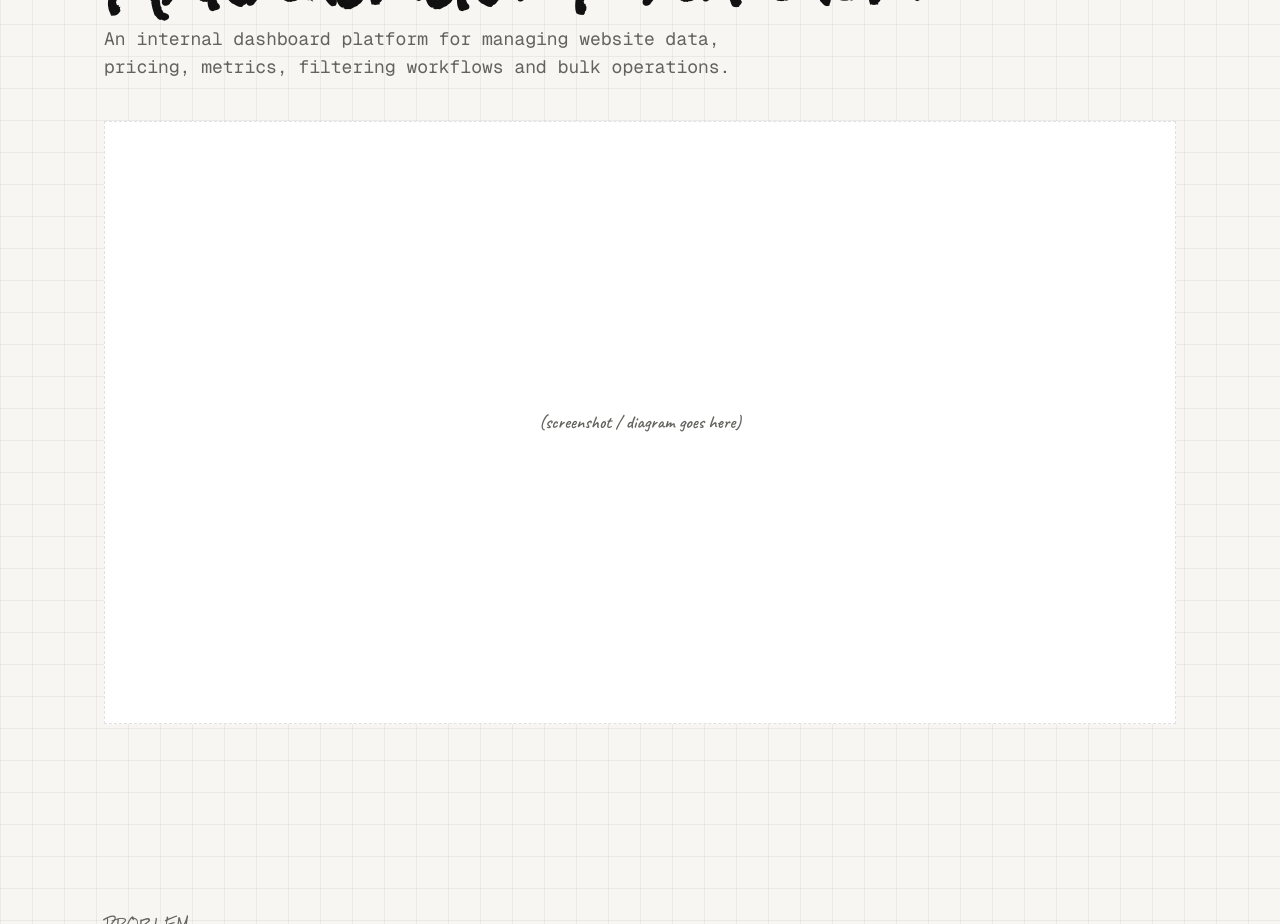
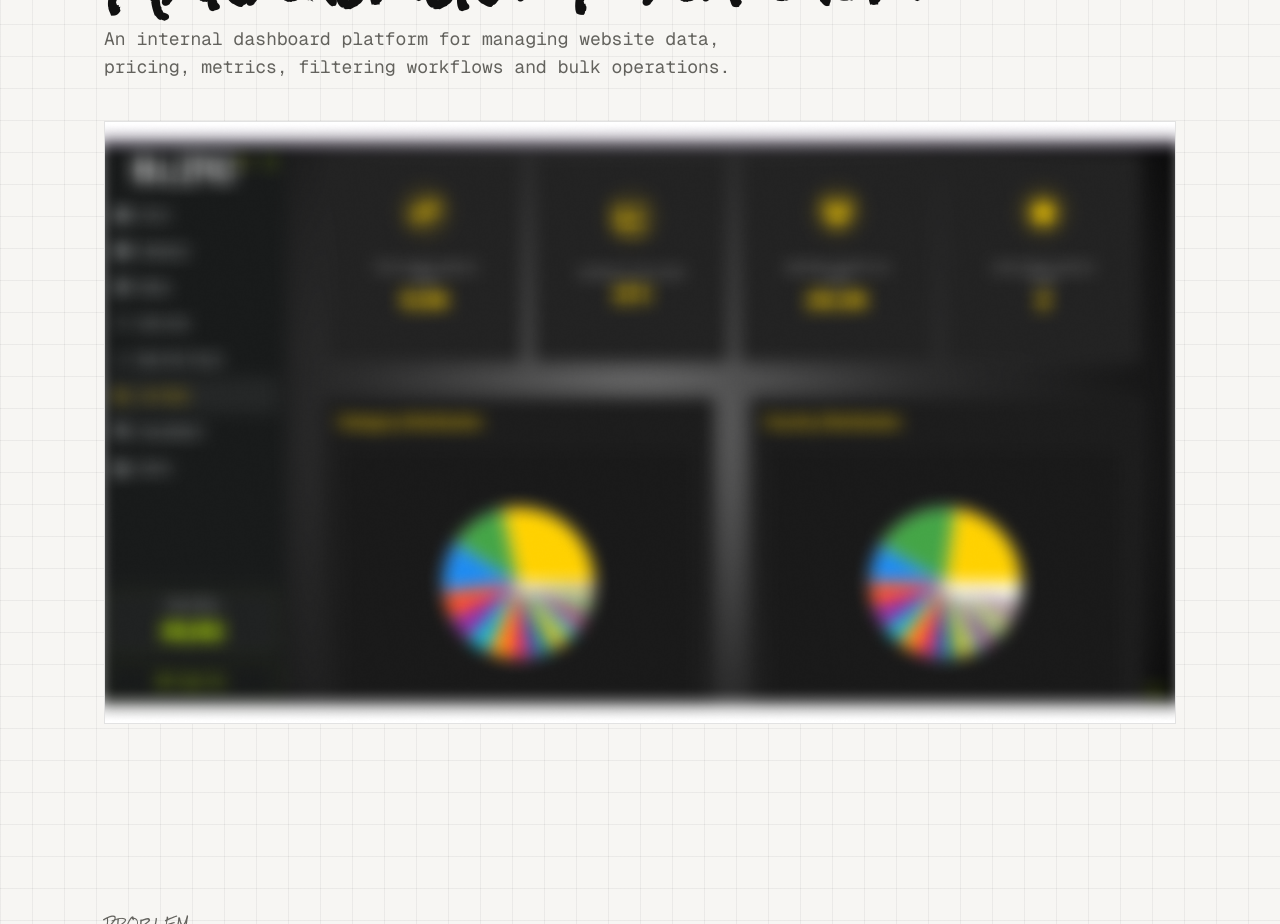
Before and after one commit to GuitarOak/MyPortfolio2026, a Next.js app: page /work/internal-metrics-platform in a window 1280 px wide. Shown: the part 360-1284 px from the top of the page. Built offline with nearby package versions, Linux system fonts and the light colour scheme.

Commit message:
Added other case

```diff
--- a/src/app/work/[slug]/page.tsx
+++ b/src/app/work/[slug]/page.tsx
@@ -1,3 +1,4 @@
+import Image from "next/image";
 import Link from "next/link";
 import { notFound } from "next/navigation";
 import type { Metadata } from "next";
@@ -11,7 +12,7 @@ import { site } from "@/content/site";
 // Only projects with real, confirmed content get a case-study page. Adding a
 // slug here without real content would violate project.md's "never invent"
 // constraint, so this stays a deliberate allowlist rather than "all projects".
-const CASE_STUDY_SLUGS = ["internal-metrics-platform"];
+const CASE_STUDY_SLUGS = ["internal-metrics-platform", "link-proposal-workflow-system"];
 
 // Architecture diagram + reflection, taken directly from project.md's
 // Architecture Case Study example. Specific to the Internal Metrics Platform,
@@ -77,14 +78,16 @@ export default async function ProjectCaseStudyPage({
             </h1>
             <p className="mt-4 max-w-2xl text-lg text-muted">{project.summary}</p>
 
-            <div
-              className="mt-10 flex aspect-video items-center justify-center border border-dashed border-border bg-surface font-pencil text-lg text-muted"
-              aria-hidden
-            >
-              {project.screenshots && project.screenshots.length > 0
-                ? "Screenshot"
-                : "(screenshot / diagram goes here)"}
-            </div>
+            {project.screenshots && project.screenshots.length > 0 && (
+              <div className="relative mt-10 aspect-video overflow-hidden border border-border bg-surface">
+                <Image
+                  src={project.screenshots[0]}
+                  alt={`Screenshot of ${project.title}`}
+                  fill
+                  className="object-cover"
+                />
+              </div>
+            )}
           </Container>
         </section>
 
--- a/src/components/ProjectCard.tsx
+++ b/src/components/ProjectCard.tsx
@@ -1,10 +1,10 @@
+import Image from "next/image";
 import Link from "next/link";
 import type { Project } from "@/content/types";
 import { StatusLabel } from "./StatusLabel";
 
 // A project only gets a dedicated case-study page once it has real content.
-// Right now that's just the Internal Metrics Platform.
-const CASE_STUDY_SLUGS = new Set(["internal-metrics-platform"]);
+const CASE_STUDY_SLUGS = new Set(["internal-metrics-platform", "link-proposal-workflow-system"]);
 
 export function ProjectCard({ project }: { project: Project }) {
   const hasCaseStudy = CASE_STUDY_SLUGS.has(project.slug);
@@ -22,13 +22,16 @@ export function ProjectCard({ project }: { project: Project }) {
       </h3>
       <p className="mt-3 text-base text-muted">{project.summary}</p>
 
-      {/* Placeholder image slot: no real screenshots supplied yet. */}
-      <div
-        className="mt-6 flex aspect-video items-center justify-center border border-dashed border-border bg-background font-pencil text-base text-muted"
-        aria-hidden
-      >
-        {project.screenshots && project.screenshots.length > 0 ? "Screenshot" : "(screenshot / diagram goes here)"}
-      </div>
+      {project.screenshots && project.screenshots.length > 0 && (
+        <div className="relative mt-6 aspect-video overflow-hidden border border-border bg-background">
+          <Image
+            src={project.screenshots[0]}
+            alt={`Screenshot of ${project.title}`}
+            fill
+            className="object-cover"
+          />
+        </div>
+      )}
 
       <div className="mt-8">
         <h4 className="font-mono text-xs uppercase tracking-wide text-muted">Problem</h4>
--- a/src/content/projects.ts
+++ b/src/content/projects.ts
@@ -42,6 +42,70 @@ export const projects: Project[] = [
       "Saves time for everyone who previously relied on the manual spreadsheet",
       "Makes website and pricing management significantly more scalable",
     ],
+    screenshots: ["/metricssystem.png"],
+  },
+  {
+    slug: "link-proposal-workflow-system",
+    title: "Link Proposal Workflow System",
+    summary:
+      "An internal workflow system for managing link-building proposal requests, from automated draft generation through review, revision and final sales approval.",
+    statuses: ["Internal tool", "Paused"],
+    problem:
+      "Sales needed a reliable way to request client link proposals and have them produced, reviewed and approved, without relying on spreadsheets or informal handoffs between sales, team leads and back office. Proposals could originate as fully automated drafts, fully manual work, or a hybrid of both, and the system needed to keep status, responsibility and revision history unambiguous at every stage so nothing could end up in an impossible or unaccountable state.",
+    stakeholders: [
+      "Sales — creates requests, reviews proposals and gives the only final approval",
+      "Team Leader (Back Office) — assigns production work and performs internal review",
+      "Back Office employees — produce and revise proposal versions",
+    ],
+    responsibility: [
+      "Designed the domain model and workflow logic end to end, before implementation began",
+      "Split the system into separate Proposal Request, Proposal, Proposal Version and Export Record/Audit Event layers instead of one flat object, specifically to avoid impossible states and broken workflow transitions",
+      "Defined request, proposal and generation statuses as three separate, non-overlapping state machines",
+      "Designed the ownership model (responsible user vs. assigned producer) so responsibility is always explicit and visible",
+      "Designed the versioning and audit-trail requirements so approved versions are immutable and every edit, approval, rejection and export is traceable",
+      "Selected and scoped the tech stack (Next.js, TypeScript, Firebase, Cloud Functions, TanStack Query, React Hook Form, Zod)",
+    ],
+    decisions: [
+      {
+        decision:
+          "Modeled the system as four separate entities (Proposal Request, Proposal, Proposal Version, Export Record) instead of a single flat workflow object",
+        reason:
+          "A flat object couldn't cleanly represent auto-generated drafts, human edits, rejection loops, multiple approval stages and immutable approved versions at the same time without producing invalid or contradictory states.",
+        alternatives: ["Single flat proposal object mutated in place through its lifecycle"],
+        tradeoffs: [
+          "More entities and relations to model and query, in exchange for far fewer invalid state combinations and a much clearer audit trail.",
+        ],
+      },
+      {
+        decision: "Tracked generation status (technical) separately from workflow status (business)",
+        reason:
+          "Auto-generation progress (not started, generating, ready, failed, insufficient results) is process metadata, not a business decision — conflating the two would have made both harder to reason about and displayed incorrectly in the UI.",
+      },
+      {
+        decision: "Made approved proposal versions immutable, requiring a new version for any later change",
+        reason:
+          "Sales, as the only final approver, needed certainty that what was approved could never silently change later — any revision after approval creates a new version with a parent link instead of mutating the approved one.",
+      },
+    ],
+    technologies: [
+      "Next.js",
+      "TypeScript",
+      "Tailwind CSS",
+      "shadcn/ui",
+      "Firebase Authentication",
+      "Firestore",
+      "Cloud Functions",
+      "TanStack Query",
+      "React Hook Form",
+      "Zod",
+    ],
+    tradeoffs: [
+      "Splitting the domain into four separate entities added modelling and query complexity compared to a single flat object, but was necessary to support revision loops, multiple approval stages and immutable approved versions without impossible states.",
+    ],
+    outcomes: [
+      "Core workflow, role permissions, status model and versioning/audit-trail design were fully specified and largely implemented",
+      "Development was paused before reaching production when my role at the company ended",
+    ],
     screenshots: [],
   },
 ];
--- a/src/content/types.ts
+++ b/src/content/types.ts
@@ -16,7 +16,8 @@ export type ProjectStatus =
   | "Integration"
   | "Case study"
   | "In production"
-  | "Content pending";
+  | "Content pending"
+  | "Paused";
 
 export type Project = {
   slug: string;
```
Also changed, not shown: public/metricssystem.png (added).
